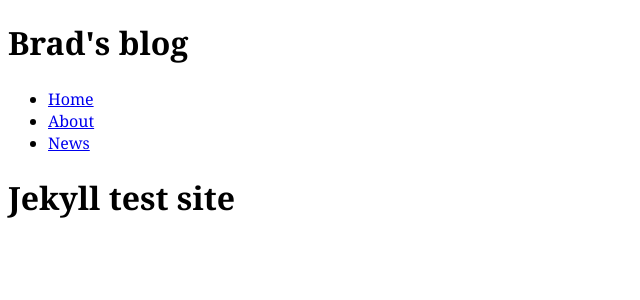
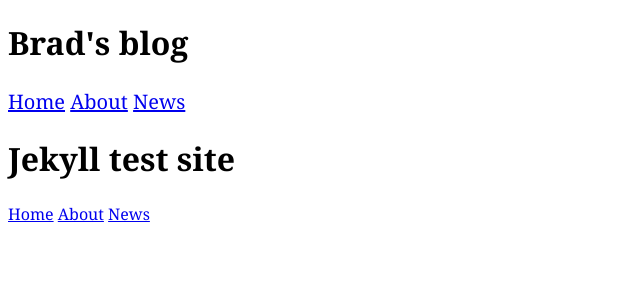
Before and after one commit to arquebus257WeaMag/Brads_blog, a Jekyll site: the page built from index.html, in a window 1280 px wide. Shown: the top 300 px of the page, without its empty margins (0-640 px from the left). Built offline with Jekyll 4.4.1, drawn with Linux system fonts in a browser that asks for light colours.

Commit message:
add css styling and .nav-top and .nav-bottom includes

```diff
--- a/_includes/nav.html
+++ b/_includes/nav.html
@@ -1,5 +1,5 @@
 		<nav>
-			<ul>
+			<ul class="nav {{include.navclass}}">
 				<li><a href="{{site.baseurl}}/index.html" class="{% if page.url == '/index.html' %}current{% endif %}">Home</a></li>
 				<li><a href="{{site.baseurl}}/about.html" class="{% if page.url == '/about.html' %}current{% endif %}">About</a></li>
 				<li><a href="{{site.baseurl}}/news.html" class="{% if page.url == '/news.html' %}current{% endif %}">News</a></li>
--- a/_layouts/default.html
+++ b/_layouts/default.html
@@ -8,10 +8,14 @@
 
 	<header>
 		<h1>Brad's blog</h1>
-		{% include nav.html %}
+		{% include nav.html navclass='nav-top' %}
 	</header>
 
 {{content}}
 
+	<footer>
+		{% include nav.html navclass='nav-bottom' %}
+	</footer>
+
 </body>
 </html>
--- a/css/common.css
+++ b/css/common.css
@@ -9,3 +9,18 @@
 	background-color: #000531;
 	color: #fff;
 }
+
+.nav {
+	margin: 0;
+	padding: 0;
+
+	list-style-type: none;
+}
+
+.nav > li {
+	display: inline-block;
+}
+
+.nav-top {
+	font-size: 1.25rem;
+}
```
